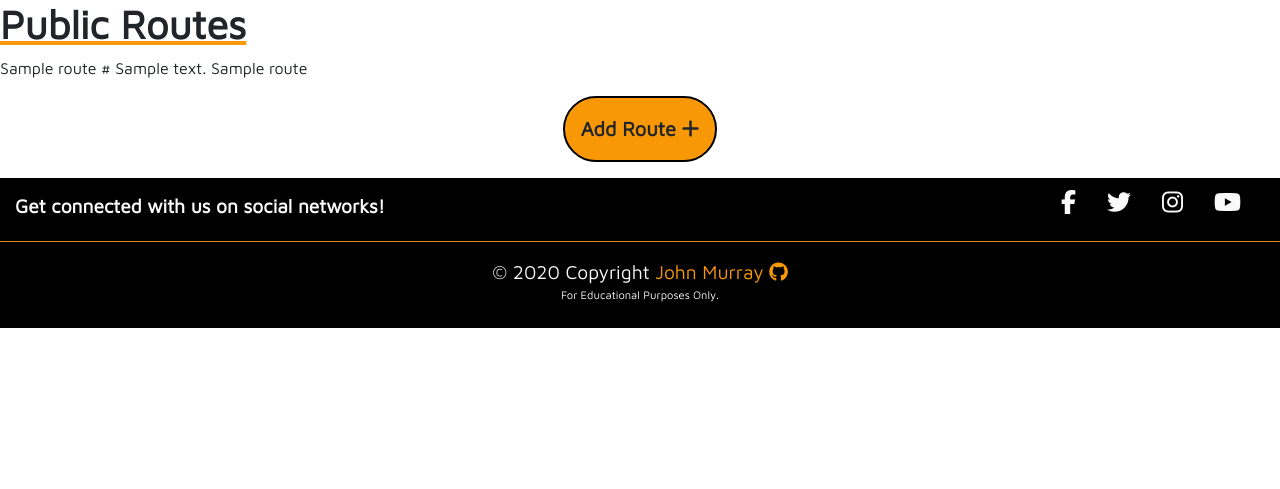
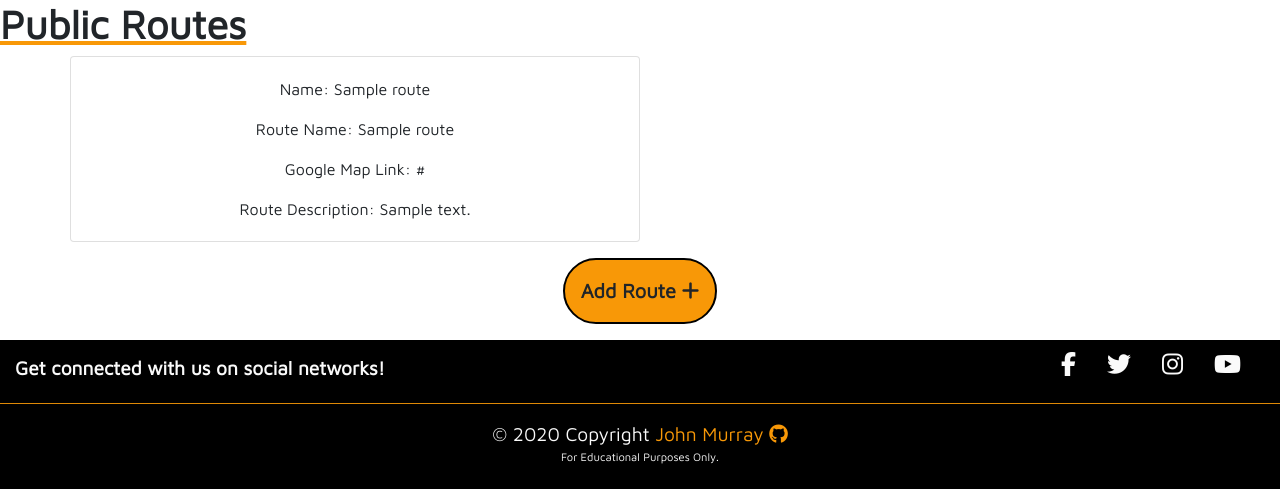
Before and after one commit to Jmurray1989/Skoot-Route, a Flask app: page /publicroutes in a window 1280 px wide. Shown: the part 96-585 px from the top of the page. Run offline with Flask 2, Linux system fonts and the light colour scheme; a database or web service that is not in the repository returns one stand-in record (values such as "Sample title"); some libraries are stand-ins or nearby versions.

Commit message:
added cards display feature to public routes

```diff
--- a/templates/publicroutes.html
+++ b/templates/publicroutes.html
@@ -2,8 +2,30 @@
 
 <h1>Public Routes</h1>
 
-{% for route in routes %} {{route.route_name}} {{route.map_link}}
-{{route.route_description}} {{route.person_name}} {% endfor %}
+<section class="route-section">
+  <div class="container">
+    <div class="row route-cards-row">
+      {% for route in routes %}
+      <div class="col-sm-12 col-md-6 route-cards card">
+        <div class="card-body route-cards-body text-center">
+          <p class="card-text">
+            <span class="label">Name:</span> {{ route.person_name }}
+          </p>
+          <p class="card-text">
+            <span class="label">Route Name:</span> {{ route.route_name }}
+          </p>
+          <p class="card-text">
+            <span class="label">Google Map Link:</span> {{ route.map_link }}
+          </p>
+          <p class="card-text">
+            <span class="label">Route Description:</span> {{ route.route_description }}
+          </p>
+        </div>
+      </div>
+      {% endfor %}
+    </div>
+  </div>
+</section>
 
 <!--Button-->
 
```
